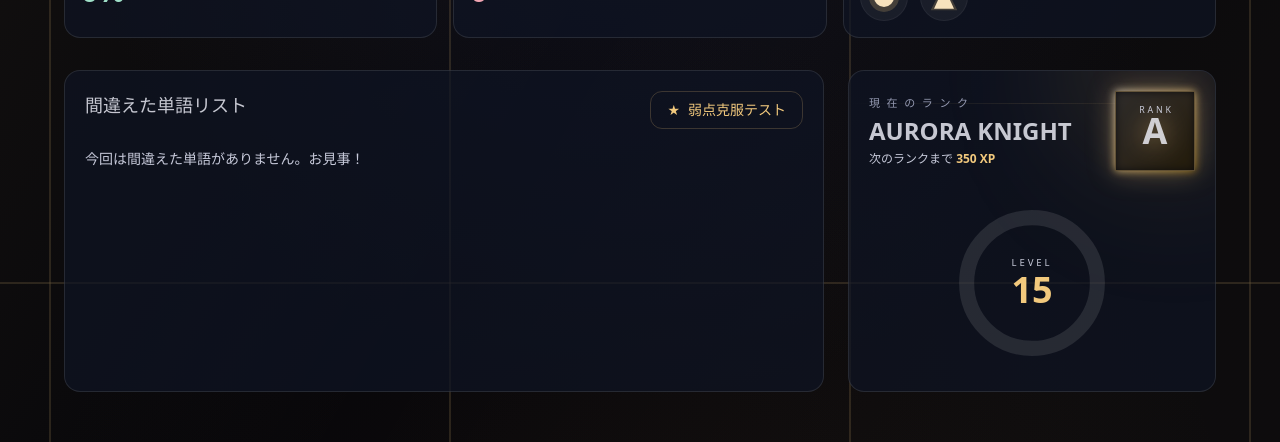
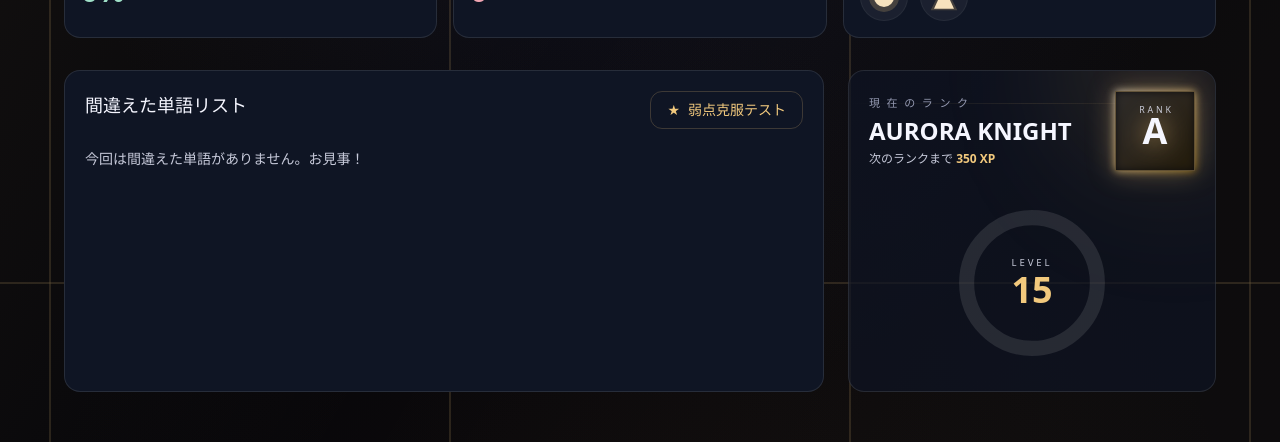
Before and after one commit to devryuya2007/kakotan-web, a React (Vite) app in the folder main/: page /results/mini in a window 1280 px wide. Shown: the part 167-609 px from the top of the page. Built offline with nearby package versions, Linux system fonts and the light colour scheme.

Commit message:
背景調整

```diff
--- a/main/src/pages/results/MiniResultPage.tsx
+++ b/main/src/pages/results/MiniResultPage.tsx
@@ -22,7 +22,7 @@ export default function MiniResultPage() {
     muted: "text-[#c7cada]",
     subtle: "text-[#9499b1]",
     accent: "text-[#f2c97d]",
-    highlight: "text-[#f5f6ff]/80", // text-[#f7e2bd]
+    highlight: "text-[#f5f6ff]", // text-[#f7e2bd]
     positive: "text-[#9fe0c8]",
     negative: "text-[#f1a5b2]",
     caution: "text-[#f5d3a6]",
@@ -167,7 +167,7 @@ export default function MiniResultPage() {
                 return (
                   <div
                     key={label}
-                    className="flex min-w-0 flex-col gap-2 rounded-2xl border border-white/10 bg-[#0f1524]/70 p-4">
+                    className="flex min-w-0 flex-col gap-2 rounded-2xl border border-white/10 bg-[#0f1524] p-4">
                     <p className={`text-xs ${palette.muted} sm:text-sm`}>
                       {label}
                     </p>
@@ -181,7 +181,7 @@ export default function MiniResultPage() {
             </section>
 
             <section className="grid mb-0 w-full min-w-0 grid-cols-1 gap-6 lg:grid-cols-3">
-              <div className="min-w-0 rounded-2xl border border-white/10 bg-[#0f1524]/70 p-5 lg:col-span-2">
+              <div className="min-w-0 rounded-2xl border border-white/10 bg-[#0f1524] p-5 lg:col-span-2">
                 <div className="mb-5 flex flex-col gap-3 sm:flex-row sm:items-start sm:justify-between">
                   <div>
                     <h2
```
